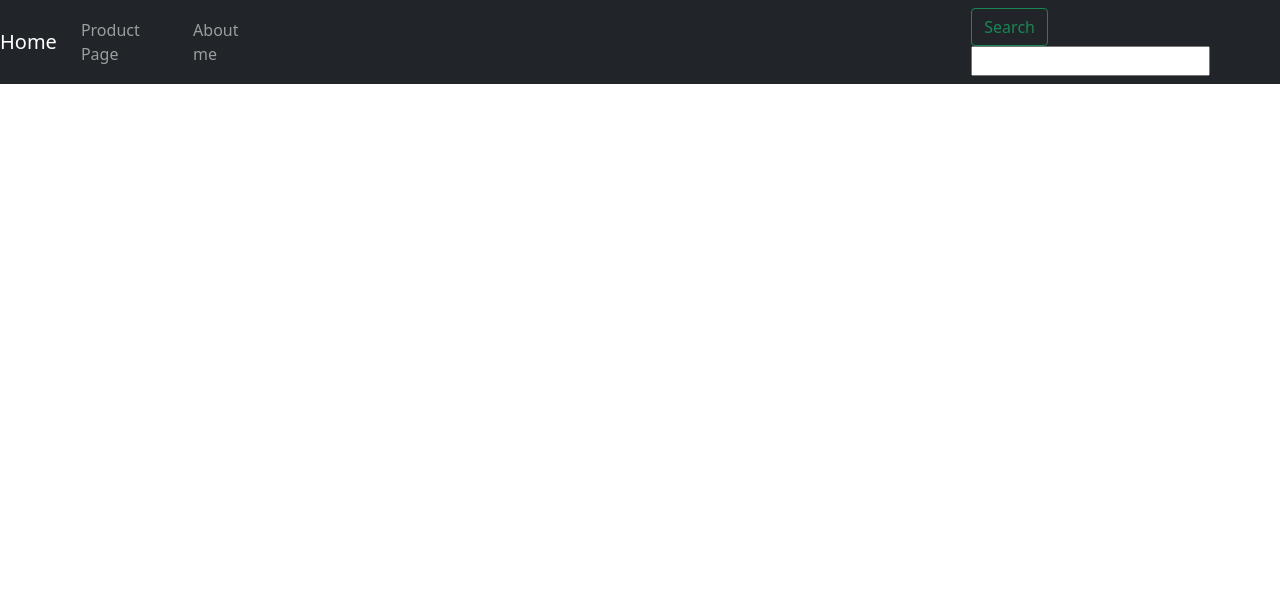
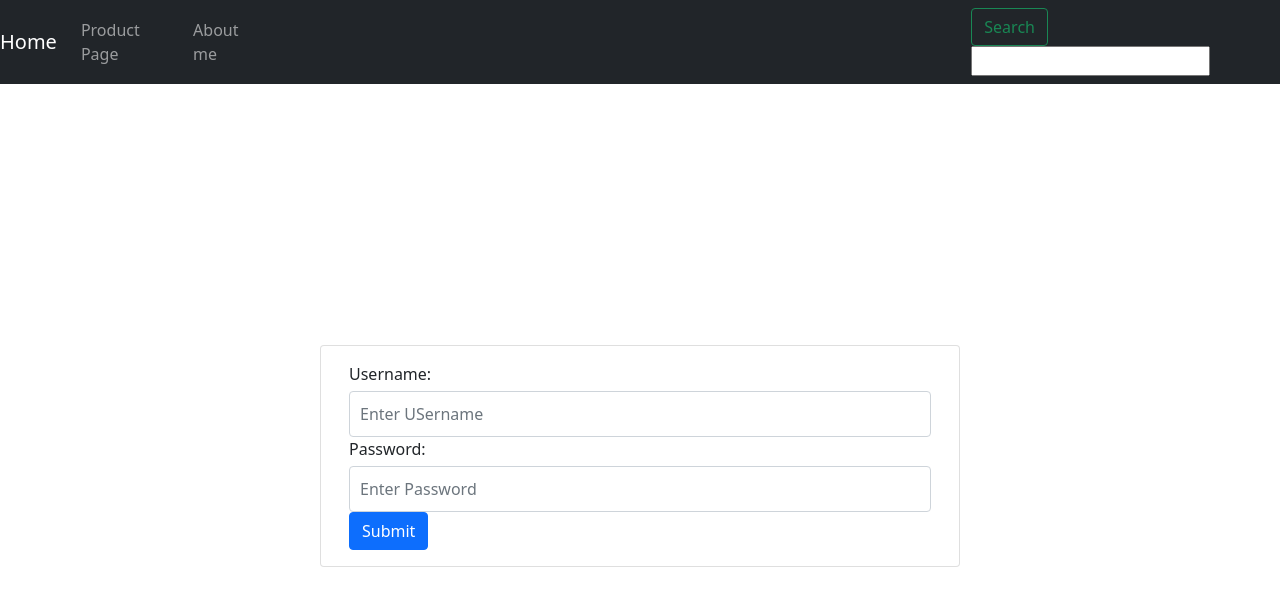
Before and after one commit to gauravJoshi1992/TeachLeapApp, an Angular app: page / in a window 1280 px wide. Shown: the top 606 px of the page. Built offline with nearby package versions, Linux system fonts and the light colour scheme.

Commit message:
Login component added

```diff
--- a/src/app/login/login.module.ts
+++ b/src/app/login/login.module.ts
@@ -1,6 +1,6 @@
 import { NgModule } from '@angular/core';
 import { CommonModule } from '@angular/common';
-
+import { ReactiveFormsModule } from '@angular/forms';
 import { LoginRoutingModule } from './login-routing.module';
 import { LoginComponent } from './login/login.component';
 
@@ -11,7 +11,8 @@ import { LoginComponent } from './login/login.component';
   ],
   imports: [
     CommonModule,
-    LoginRoutingModule
+    LoginRoutingModule,
+    ReactiveFormsModule
   ]
 })
 export class LoginModule { }
--- a/src/app/login/login/login.component.css
+++ b/src/app/login/login/login.component.css
@@ -0,0 +1,19 @@
+.section{
+    height: calc(100vh - 56px);
+    justify-content: center;
+    align-items: center;
+    position: relative;
+    display: flex;
+}
+
+.card{
+    width: 50%;
+}
+
+label{
+    padding-bottom: 5px;
+}
+
+input{
+    padding: 10px;
+}
--- a/src/app/login/login/login.component.html
+++ b/src/app/login/login/login.component.html
@@ -1,5 +1,24 @@
 <article>
-    <section>
+    <section class = "section">
+        <div class="card" >
+            <div class="card-body">
+            <form [formGroup] = 'loginForm'>
+                <div class = "container">
+                    <div class="form-group">
+                        <label for="user-name">Username: </label>
+                        <input type="text" class="form-control" name="user-name" id="user-name" aria-describedby="helpId"
+                            placeholder="Enter USername" formControlName='username'>
+                    </div>
+                    <div class="form-group">
+                        <label for="pwd">Password: </label>
+                        <input type="password" class="form-control" name="pwd" id="pwd" aria-describedby="helpId"
+                            placeholder="Enter Password" formControlName='password'>
+                    </div>
+                    <button class="btn btn-primary" (click) = "submit()">Submit</button>
+                </div>
+            </form>
 
+            </div>
+        </div>
     </section>
 </article>
--- a/src/app/login/login/login.component.ts
+++ b/src/app/login/login/login.component.ts
@@ -1,15 +1,24 @@
 import { Component, OnInit } from '@angular/core';
-
+import { FormControl, FormGroup, FormBuilder, Validators } from '@angular/forms';
 @Component({
   selector: 'app-login',
   templateUrl: './login.component.html',
   styleUrls: ['./login.component.css']
 })
 export class LoginComponent implements OnInit {
+  loginForm: FormGroup = new FormGroup({});
 
-  constructor() { }
+
+  constructor(private fb: FormBuilder, ) { }
 
   ngOnInit(): void {
+    this.loginForm = this.fb.group({
+      username: ['', Validators.required],
+      password: ['', Validators.required]
+    })
   }
 
+  submit(){
+    console.log('Submitted', this.loginForm);
+  }
 }
```
Also changed, not shown: src/app/app.module.ts (+7 -1 lines).
